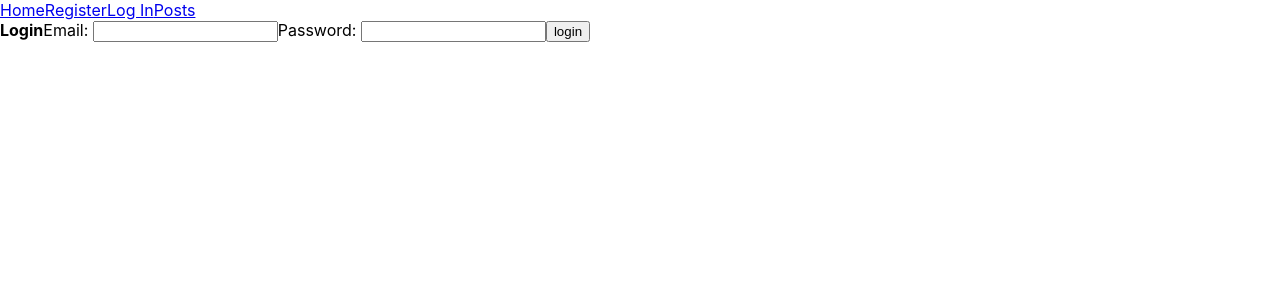
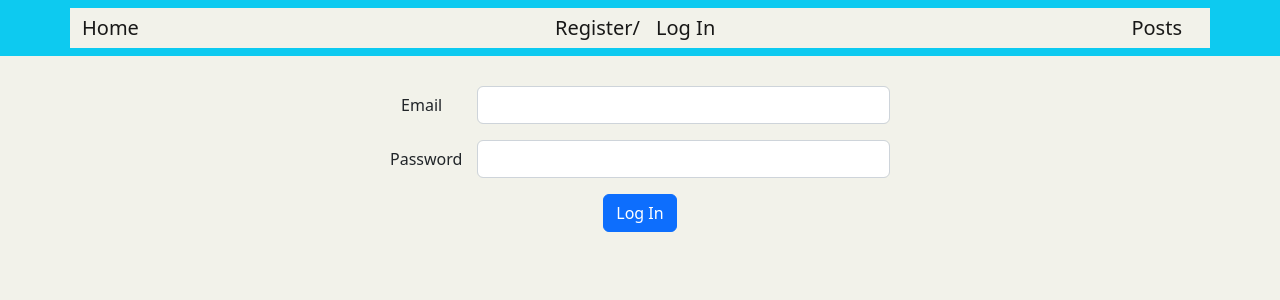
Before and after one commit to LisaHyunjoo/Hello-Stranger-Client, a React (Create React App) app: page /login in a window 1280 px wide. Shown: the top 300 px of the page. Built offline with nearby package versions, Linux system fonts and the light colour scheme; no server answers; the HTML template or start-up script is replaced by a standard one.

Commit message:
working on logout

```diff
--- a/package.json
+++ b/package.json
@@ -6,11 +6,14 @@
     "@testing-library/jest-dom": "^5.16.5",
     "@testing-library/react": "^13.4.0",
     "@testing-library/user-event": "^13.5.0",
+    "bootstrap": "^5.2.2",
     "react": "^18.2.0",
+    "react-bootstrap": "^2.6.0",
     "react-dom": "^18.2.0",
     "react-router-dom": "^6.4.3",
     "react-scripts": "5.0.1",
-    "web-vitals": "^2.1.4"
+    "web-vitals": "^2.1.4",
+    "yarn": "^1.22.19"
   },
   "engines": {
     "node": "18.11.0",
--- a/src/App.css
+++ b/src/App.css
@@ -1,4 +1,4 @@
-.App {
+/* .App {
   text-align: center;
 }
 
@@ -35,4 +35,14 @@
   to {
     transform: rotate(360deg);
   }
+} */
+
+*{
+  background-color: rgb(242, 242, 234);
 }
+
+.myForm {
+  width: 500px;
+  text-align: center;
+  margin: 30px auto;
+}
--- a/src/App.js
+++ b/src/App.js
@@ -1,7 +1,7 @@
 import './App.css';
 import React, { useState, useEffect } from 'react'
 import {Route, Routes, useNavigate, useParams} from 'react-router-dom';
-import NavBar from './component/NavBar';
+// import NavBar from './component/NavBar';
 import Home from './component/Home';
 import RegisterUser from './component/RegisterUser';
 import LoginUser from './component/LoginUser';
@@ -9,20 +9,25 @@ import PostList from "./component/PostList"
 import PostDetail from "./component/PostDetail"
 import WritePost from "./component/WritePost"
 import EditPost from "./component/EditPost"
+import {Navbar, Container } from 'react-bootstrap'
+import {Link} from 'react-router-dom'
+import 'bootstrap/dist/css/bootstrap.min.css'
 
-let baseUrl = process.env.REACT_APP_BACKEND_URL
-// let baseUrl = 'http://localhost:8000'
+
+// let baseUrl = process.env.REACT_APP_BACKEND_URL
+let baseUrl = 'http://localhost:8000'
 
 export default function App() {
   const [posts, setPosts] = useState([])
+  const [user, setUser] = useState()
+  const [userRegister, setUserRegister] = useState(null)
+  const [userLogin, setUserLogin] = useState(null)
   const navigate = useNavigate()
 
   const register = async(e) => {
   e.preventDefault()
   // console.log(e.target)
-  const url = baseUrl + '/user/register'
-    try {
-      const response = await fetch(url, {
+  fetch(baseUrl + '/user/register', {
     method:'POST',
     body:JSON.stringify({
       username: e.target.username.value,
@@ -31,58 +36,63 @@ export default function App() {
     }),
     headers: {
       'Content-Type': 'application/json'
+    },
+    credentials: 'include'
+    })
+    .then (res => res.json())
+    .then (resJson => {
+        // console.log(resJson)
+        setUser(resJson.data.username)
+        localStorage.setItem('user', JSON.stringify(resJson.data.username))
+        if (resJson.status.code === 401) {
+            console.log('error', resJson.status.message)
+            setUserRegister(false)
+        } else {
+            setUser(e.target.username.value)
+            setUserRegister(true)
+            navigate('/login')
         }
     })
-      console.log('response', response)
+    }
 
-      const data = await response.json()
-      console.log(data)
-
-      if(response.status=== 200) {
-        console.log('register is working')
+  const login = async (e) => {
+    e.preventDefault();
+    fetch(
+        baseUrl + "/user/login",
+        {
+          method: "POST",
+          body: JSON.stringify({
+            email: e.target.email.value,
+            password: e.target.password.value,
+          }),
+          headers: {
+            "Content-Type": "application/json",
+          },
+          credentials: "include",
+        })
+        .then (res => res.json())
+        .then (resJson => {
+            // console.log(resJson)
+            setUser(e.target.email.value)
+            localStorage.setItem('user', JSON.stringify(resJson.data.email))
+            if (resJson.status.code === 401) {
+                setUserLogin(false)
+                alert("Username or Password is incorrect")
+            } else {
+                setUserLogin(true)
                 getPosts()
-        navigate("/login")
+                navigate("/posts")
             }
-    }
-    catch (err) {
-      console.log('Error => ', err)
-    }
+        })
     }
 
 
-  const login = async (e) => {
+  const logout = (e) => {
       e.preventDefault()
-    const url = baseUrl + '/user/login'
-    const loginBody = {
-      email: e.target.email.value,
-      password: e.target.password.value
-  }
-
-    try {
-      const response = await fetch(url, {
-        method: 'POST',
-        body: JSON.stringify(loginBody),
-        headers: {
-          'Content-Type': 'application/json'
-        },
-        credentials: "include"
-      })
-
-      console.log(response)
-      console.log("BODY: ",response.body)
-
-      const data = await response.json()
-      // console.log(data)
-      if(data.message || data.error) {
-        console.log('Invalid ID or password')
-        navigate("/login")
-      } else if (response.status === 200) {
-          navigate("/posts")
-        }
-    }
-    catch (err) {
-      console.log('Error => ', err);
-    }
+      localStorage.clear()
+      setUser(null)
+      fetch(baseUrl + '/user/logout')
+      navigate('/')
     }
 
   const getPosts = () => {
@@ -100,7 +110,6 @@ export default function App() {
       setPosts(data.data)
     })
   }
-
 
 
   const addPost = (post) => {
@@ -175,7 +184,26 @@ export default function App() {
 
   return (
     <>
-      <NavBar />
+      <Navbar className="navbar navbar-expand-lg bg-info">
+        <Container className='nav-container'>
+          <Navbar.Brand as={Link} to="/">Home</Navbar.Brand>
+          <div>
+          {user !== undefined ?
+           <div>
+           <Navbar.Brand as={Link} to="/" onClick={logout}>Logout</Navbar.Brand>
+           </div>
+            :
+             <div>
+             <Navbar.Brand as={Link} to="/register">Register/</Navbar.Brand>
+             <Navbar.Brand as={Link} to="/login">Log In</Navbar.Brand>
+            </div>
+          }
+          </div>
+          <Navbar.Brand as={Link} to="/posts">Posts</Navbar.Brand>
+        </Container>
+      </Navbar>
+
+
       <Routes>
         <Route path="/" element={<Home/>}/>
         <Route path="/register" element={<RegisterUser register={register}/>}/>
--- a/src/component/LoginUser.jsx
+++ b/src/component/LoginUser.jsx
@@ -1,12 +1,19 @@
 export default function LoginUser(props) {
     return(
-        <form onSubmit={props.login}>
-            <strong>Login</strong>
-            <label htmlFor="name">Email: </label>
-            <input type="text" id="email" name="email"/>
-            <label htmlFor="name">Password: </label>
-            <input type="text" id="password" name="password"/>
-            <input type="submit" value="login"/>
+        <form className="myForm" onSubmit={props.login}>
+            <div className="mb-3 row">
+            <label htmlFor="name" className="col-sm-2 col-form-label">Email </label>
+                <div className="col-sm-10">
+                <input type="text" id="email" name="email" className="form-control"/>
+                </div>
+            </div>
+            <div className="mb-3 row">
+            <label htmlFor="name" className="col-sm-2 col-form-label">Password </label>
+            <div className="col-sm-10">
+            <input type="password" id="password" name="password" className="form-control"/>
+            </div>
+            </div>
+            <button type="submit" className="btn btn-primary">Log In</button>
         </form>
     )
 }
--- a/src/component/NavBar.jsx
+++ /dev/null
@@ -1,14 +0,0 @@
-import React from 'react'
-import {NavLink, Link} from 'react-router-dom'
-
-export default function NavBar() {
-    return(
-        <nav>
-            <NavLink to="/">Home</NavLink>
-            <NavLink to="register">Register</NavLink>
-            <NavLink to="login">Log In</NavLink>
-            <NavLink to="posts">Posts</NavLink>
-
-        </nav>
-    )
-}
--- a/src/component/PostList.jsx
+++ b/src/component/PostList.jsx
@@ -1,20 +1,45 @@
-import React, {useState} from 'react'
+import React from 'react'
 import {useNavigate} from 'react-router-dom';
+import 'bootstrap/dist/css/bootstrap.min.css'
+import {Card, Button} from 'react-bootstrap'
 
 const PostsList = (props) => {
     const navigate = useNavigate()
 
     return(
         <>
+
         <h2>Post List</h2>
+        {/* {props.posts.map((post,id)=> {
+            <div className="row row-cols-1 row-cols-md-3 g-4">
+                <div className="col">
+                 <div className="card">
+
+                    <div className="card-body">
+                        <h5 className="card-title">
+                        <section key={post.id}>
+                            <h3 onClick={()=>{navigate(`${post.id}`)}}>
+                                {post.title}</h3></section></h5>
+
+                    </div>
+                </div>
+                </div>
+            </div>
+        })  */}
         {props.posts.map((post,id)=> {
             return(
+                <Card className='row row-cols-1 row-cols-md-2 g-4' >
+                <Card.Body>
                 <section key={post.id}>
-                    <h3 onClick={()=>{navigate(`${post.id}`)}}>{post.title}</h3>
+                    <h3 onClick={()=>{navigate(`${post.id}`)}}>
+                        <Card.Img src="https://picsum.photos/600/300"/>
+                        <Card.Title>{post.title}</Card.Title></h3>
                 </section>
+                </Card.Body>
+                </Card>
             )
         })}
-         <button onClick={()=>{navigate("/posts/new")}}>New Post</button>
+         <Button onClick={()=>{navigate("/posts/new")}}>New Post</Button>
         </>
     )
 }
--- a/src/component/RegisterUser.jsx
+++ b/src/component/RegisterUser.jsx
@@ -1,14 +1,27 @@
 export default function RegisterUser(props) {
     return(
-        <form id="register-form" onSubmit={props.register}>
-            <strong>Register</strong>
-            <label htmlFor="name">Username: </label>
-            <input type="text" id="name" name="username"/>
-            <label htmlFor="name">Email: </label>
-            <input type="text" id="email" name="email"/>
-            <label htmlFor="name">Password: </label>
-            <input type="text" id="password" name="password"/>
-            <input type="submit" value="signup"/>
+        <>
+        <form className="myForm" id="register-form" onSubmit={props.register}>
+            <div className="mb-3 row">
+                <label htmlFor="name"  className="col-sm-2 col-form-label">Username: </label>
+                    <div className="col-sm-10">
+                    <input type="text" name="username" className="form-control" id="username" />
+                    </div>
+            </div>
+            <div className="mb-3 row">
+                <label htmlFor="name"  className="col-sm-2 col-form-label">Email </label>
+                <div className="col-sm-10">
+                <input type="email" name="email" className="form-control" id="email" placeholder="example@email.com"/>
+                </div>
+            </div>
+            <div className="mb-3 row">
+                <label htmlFor="name"  className="col-sm-2 col-form-label">Password </label>
+                <div className="col-sm-10">
+                <input type="password" id="password" name="password" className="form-control" />
+                </div>
+            </div>
+            <button type="submit" className="btn btn-primary">Sign Up</button>
         </form>
+        </>
     )
 }
```
Also changed, not shown: 2 other files (tests, documents, lock files or other folders). Lines whose indentation alone changed are shown as unchanged.
